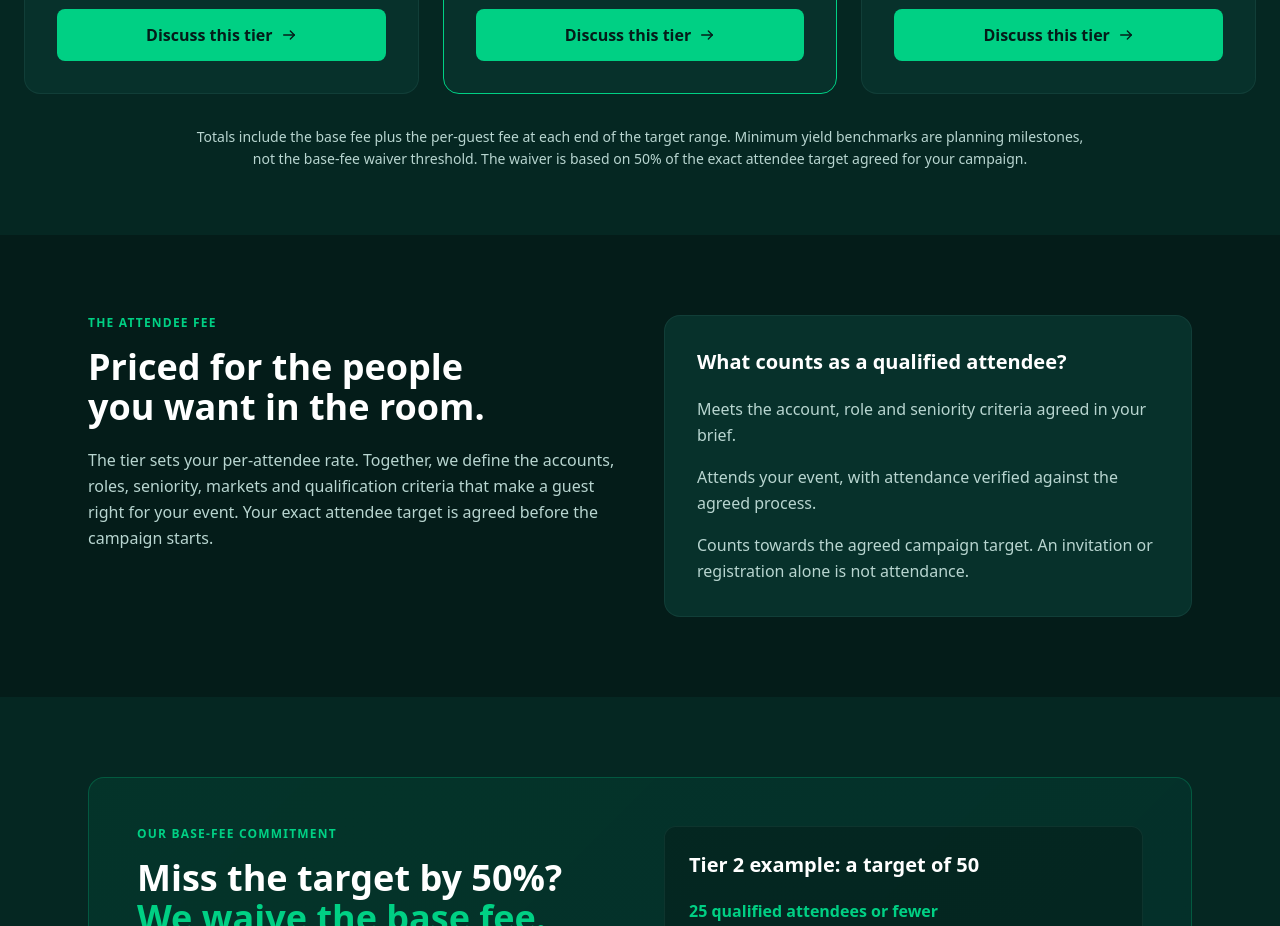
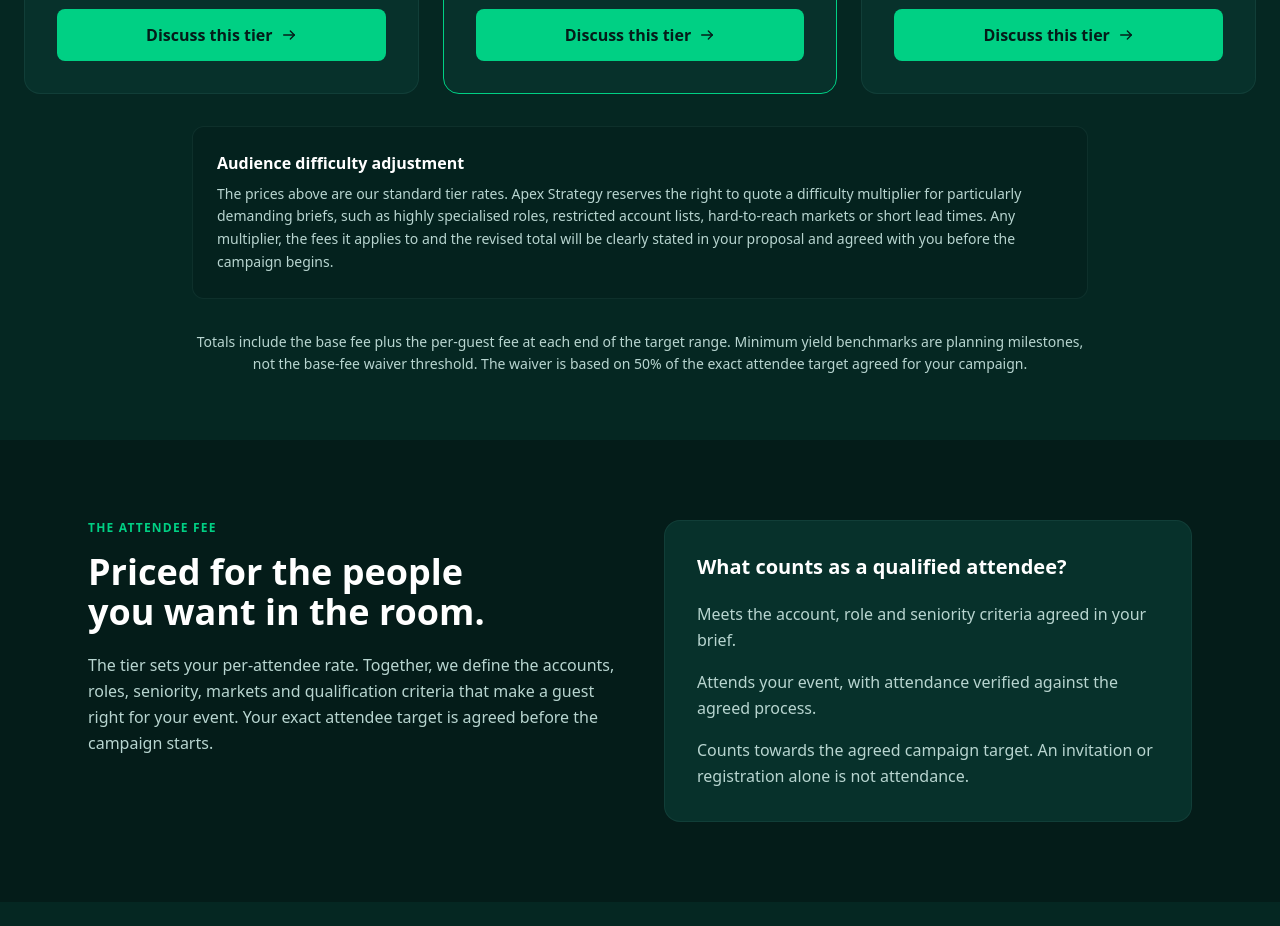
Before and after one commit to ortusclub/apexstrategy, a Next.js app: page /pricing in a window 1280 px wide. Shown: the part 1400-2326 px from the top of the page. Built offline with nearby package versions, Linux system fonts and the light colour scheme; no server answers.

Commit message:
Clarify quoted difficulty adjustments to standard pricing

```diff
--- a/src/app/pricing/page.tsx
+++ b/src/app/pricing/page.tsx
@@ -54,6 +54,10 @@ export default function PricingPage() {
                 <BookACallLink className="inline-flex items-center justify-center gap-2 w-full bg-accent hover:bg-accent-hover text-bg-primary font-semibold px-6 py-3.5 rounded-lg transition-colors">Discuss this tier <ArrowRightIcon className="w-4 h-4" /></BookACallLink>
               </article>)}
             </div>
+            <div className="max-w-4xl mx-auto mt-8 rounded-xl border border-border bg-bg-primary/40 p-6">
+              <h3 className="text-base font-semibold mb-2">Audience difficulty adjustment</h3>
+              <p className="text-text-light text-sm leading-relaxed">The prices above are our standard tier rates. Apex Strategy reserves the right to quote a difficulty multiplier for particularly demanding briefs, such as highly specialised roles, restricted account lists, hard-to-reach markets or short lead times. Any multiplier, the fees it applies to and the revised total will be clearly stated in your proposal and agreed with you before the campaign begins.</p>
+            </div>
             <p className="text-text-light text-sm leading-relaxed max-w-4xl mx-auto mt-8 text-center">Totals include the base fee plus the per-guest fee at each end of the target range. Minimum yield benchmarks are planning milestones, not the base-fee waiver threshold. The waiver is based on 50% of the exact attendee target agreed for your campaign.</p>
           </div>
         </section>
```
